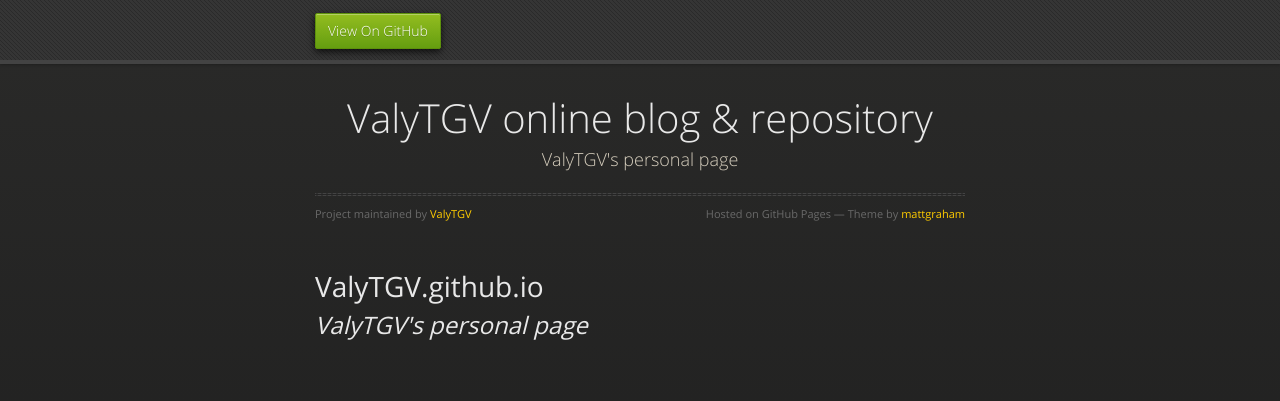
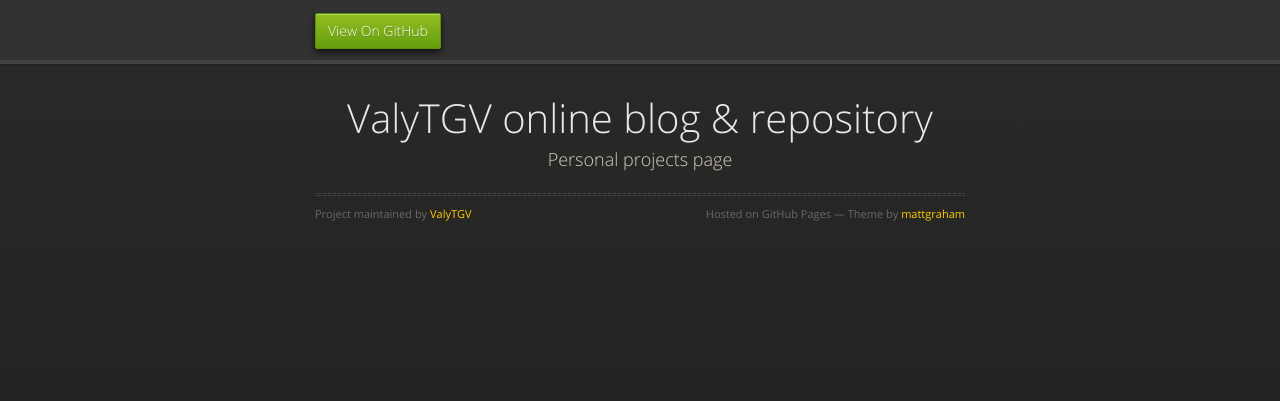
Before and after one commit to ValyTGV/ValyTGV.github.io, a plain HTML site: page index.html in a window 1280 px wide. Drawn offline with nearby package versions, Linux system fonts and the light colour scheme.

Commit message:
Update index.html

```diff
--- a/index.html
+++ b/index.html
@@ -28,19 +28,13 @@
 
       <section>
         <div id="title">
+
           <h1>ValyTGV online blog &amp; repository</h1>
-          <p>ValyTGV&#39;s personal page</p>
+          <p>Personal projects page</p>
           <hr>
           <span class="credits left">Project maintained by <a href="https://github.com/ValyTGV">ValyTGV</a></span>
           <span class="credits right">Hosted on GitHub Pages &mdash; Theme by <a href="https://twitter.com/michigangraham">mattgraham</a></span>
         </div>
-
-        <h1>
-<a id="valytgvgithubio" class="anchor" href="#valytgvgithubio" aria-hidden="true"><span aria-hidden="true" class="octicon octicon-link"></span></a>ValyTGV.github.io</h1>
-
-<h2>
-<a id="valytgvs-personal-page" class="anchor" href="#valytgvs-personal-page" aria-hidden="true"><span aria-hidden="true" class="octicon octicon-link"></span></a><em>ValyTGV's personal page</em>
-</h2>
       </section>
 
     </div>
```
